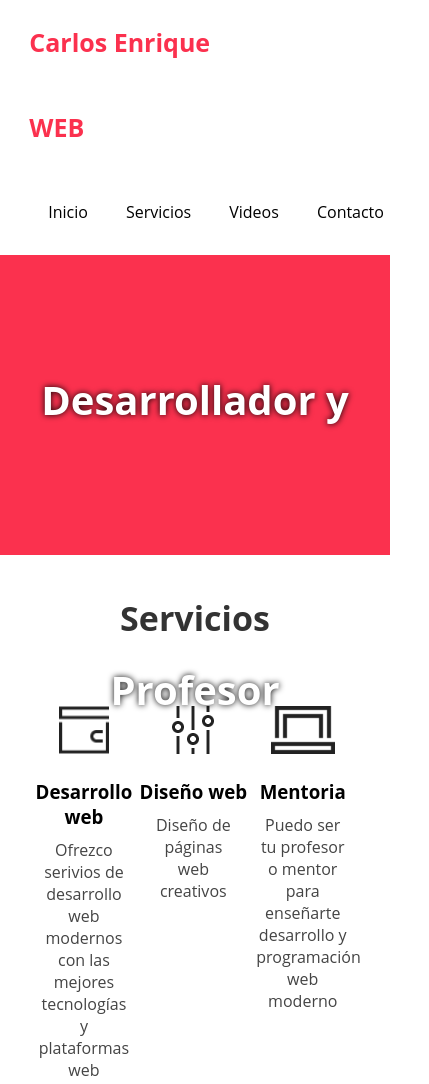
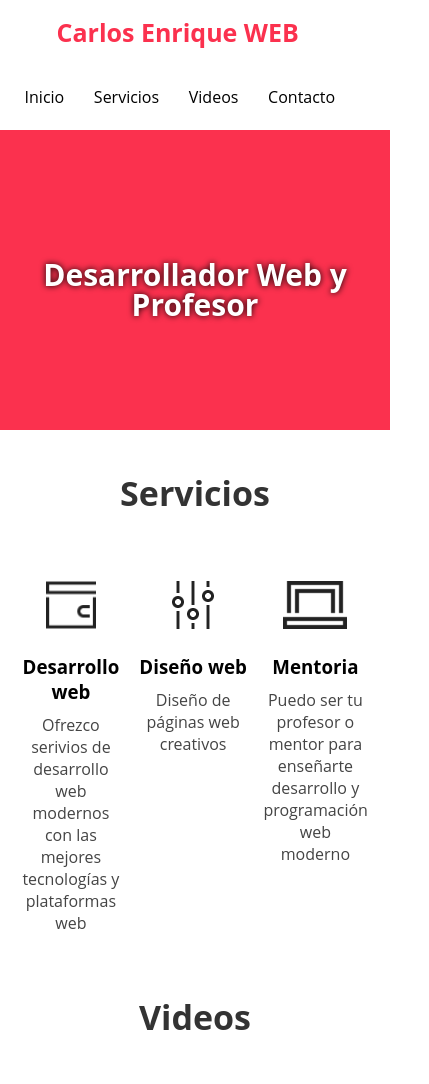
Before and after one commit to enriquejuarez/pwa, a plain HTML site: page index.html in a window 390 px wide. Shown: the top 1084 px of the page, 429 px wide, since content can reach past the window. Drawn offline with Linux system fonts and the light colour scheme.

Commit message:
Se incluyen media queries: cabecera y slider

```diff
--- a/css/styles.css
+++ b/css/styles.css
@@ -100,3 +100,68 @@ body{
 width: 80%;
 height: 170px;
 }
+
+/* Media Query */
+@media (max-width: 1275px){
+	.container{
+		width: 95%;
+	}
+}
+
+@media (max-width: 1145px){
+	#main-header{
+		height: 70px;
+		line-height: 65px;
+	}
+	#logo{
+	width: 60%;
+	/*float: none;
+	margin: 0px auto;*/
+}
+/*#menu{
+	float: none;
+	margin: 0px auto;
+}*/
+}
+
+@media (max-width: 1055px){
+	#logo{
+		width: 277px;
+		float: none;
+		margin: 0px auto;
+	}
+	#menu{
+		float: none;
+		margin: 0px auto;
+	}
+}
+@media (max-width: 700px){
+	#slider{
+		overflow: hidden;
+		height: 150 px;
+	}
+	#slider h2{
+		font-size: 30px;
+		line-height: 30px;
+		margin-top: 130px;
+	}
+}
+@media (max-width: 411px){
+	#menu{
+		width: 100%;
+		text-align: center;
+	}
+	#menu ul li{
+		margin-left: 4%;
+		margin-right: 4%;
+	}
+}
+
+@media (max-width: 371px){
+	#main-header{
+		height: auto;
+	}
+	#menu ul li{
+		float: none;
+	}
+}
--- a/index.html
+++ b/index.html
@@ -5,6 +5,7 @@
 	<title>Curso PWA</title>
 	<link rel="shortcut icon" type="image/png" href="img/favicon.png">
 	<link rel="stylesheet"  href="css/styles.css">
+	<meta name="viewport" content="width=device-width, user-scalable=no, initial-scale=1.0, maximum-scale=1.0, minimum-scale=1.0">
 </head>
 <body>
 	<header id="main-header">
@@ -22,9 +23,10 @@
 			</div>
 		</div>
 	</header>
+	<div class="clearfix"></div>
 	<div id="slider" class="clearfix">
 		<div class="container">
-			<h2>Desarrollador y Profesor</h2>
+			<h2>Desarrollador Web y Profesor</h2>
 		</div>
 	</div>
 	<div id="servicios">
```
Lines whose indentation alone changed are shown as unchanged.
